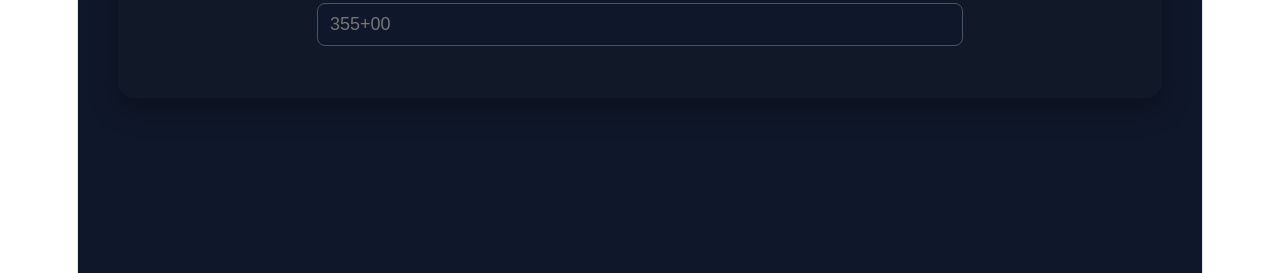
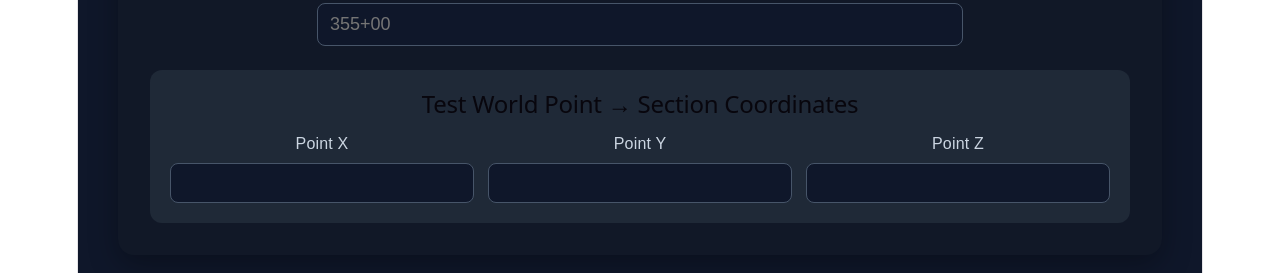
Before and after one commit to rrvizuete/trimble-alignment-sections, a React (Vite) app: page / in a window 1280 px wide. Shown: the part 263-536 px from the top of the page. Built offline with nearby package versions, Linux system fonts and the light colour scheme; no server answers.

Commit message:
Wdiget showing offsets and elevations

```diff
--- a/src/App.tsx
+++ b/src/App.tsx
@@ -2,6 +2,7 @@ import { useEffect, useMemo, useState } from "react";
 import { parseLandXml } from "./features/xml/landXmlParser";
 import { evaluateAlignment } from "./lib/evaluateAlignment";
 import { formatStation, parseStation } from "./lib/stationFormat";
+import { worldToSectionCoordinates } from "./lib/sectionTransform";
 import { PlanView } from "./components/PlanView";
 import type { Alignment } from "./types/alignment";
 
@@ -9,6 +10,10 @@ export default function App() {
   const [alignments, setAlignments] = useState<Alignment[]>([]);
   const [selectedName, setSelectedName] = useState<string>("");
   const [stationText, setStationText] = useState<string>("");
+
+  const [testPointX, setTestPointX] = useState<string>("");
+  const [testPointY, setTestPointY] = useState<string>("");
+  const [testPointZ, setTestPointZ] = useState<string>("");
 
   useEffect(() => {
     fetch("/sample-data/3485-ALG-XX-RWY-DES-AFC.xml")
@@ -38,9 +43,24 @@ export default function App() {
   );
 
   useEffect(() => {
-    if (selectedAlignment) {
-      setStationText(formatStation(selectedAlignment.staStart));
+    if (!selectedAlignment) return;
+
+    setStationText(formatStation(selectedAlignment.staStart));
+
+    const firstSegment = selectedAlignment.segments[0];
+    if (!firstSegment) return;
+
+    if (firstSegment.type === "line") {
+      setTestPointX(firstSegment.start.x.toFixed(3));
+      setTestPointY(firstSegment.start.y.toFixed(3));
+    } else {
+      setTestPointX(firstSegment.start.x.toFixed(3));
+      setTestPointY(firstSegment.start.y.toFixed(3));
     }
+
+    setTestPointZ(
+      selectedAlignment.profile?.points?.[0]?.elevation?.toFixed(3) ?? "0.000"
+    );
   }, [selectedAlignment]);
 
   const evaluation = useMemo(() => {
@@ -55,6 +75,20 @@ export default function App() {
       return null;
     }
   }, [selectedAlignment, stationText]);
+
+  const sectionCoords = useMemo(() => {
+    if (!evaluation) return null;
+
+    const x = Number(testPointX);
+    const y = Number(testPointY);
+    const z = Number(testPointZ);
+
+    if (!Number.isFinite(x) || !Number.isFinite(y) || !Number.isFinite(z)) {
+      return null;
+    }
+
+    return worldToSectionCoordinates(evaluation, { x, y, z });
+  }, [evaluation, testPointX, testPointY, testPointZ]);
 
   return (
     <div style={styles.page}>
@@ -116,7 +150,7 @@ export default function App() {
 
         {evaluation && (
           <div style={styles.panel}>
-            <h2 style={styles.panelTitle}>Evaluation</h2>
+            <h2 style={styles.panelTitle}>Station Evaluation</h2>
             <p style={styles.textRow}>
               <strong>Station:</strong> {stationText}
             </p>
@@ -149,6 +183,65 @@ export default function App() {
         )}
 
         {selectedAlignment && <PlanView alignment={selectedAlignment} evaluation={evaluation} />}
+
+        <div style={styles.panel}>
+          <h2 style={styles.panelTitle}>Test World Point → Section Coordinates</h2>
+
+          <div style={styles.testPointGrid}>
+            <div>
+              <label htmlFor="test-point-x" style={styles.smallLabel}>
+                Point X
+              </label>
+              <input
+                id="test-point-x"
+                type="text"
+                value={testPointX}
+                onChange={(e) => setTestPointX(e.target.value)}
+                style={styles.smallInput}
+              />
+            </div>
+
+            <div>
+              <label htmlFor="test-point-y" style={styles.smallLabel}>
+                Point Y
+              </label>
+              <input
+                id="test-point-y"
+                type="text"
+                value={testPointY}
+                onChange={(e) => setTestPointY(e.target.value)}
+                style={styles.smallInput}
+              />
+            </div>
+
+            <div>
+              <label htmlFor="test-point-z" style={styles.smallLabel}>
+                Point Z
+              </label>
+              <input
+                id="test-point-z"
+                type="text"
+                value={testPointZ}
+                onChange={(e) => setTestPointZ(e.target.value)}
+                style={styles.smallInput}
+              />
+            </div>
+          </div>
+
+          {sectionCoords && (
+            <div style={{ marginTop: 18 }}>
+              <p style={styles.textRow}>
+                <strong>Offset from CL:</strong> {sectionCoords.offset.toFixed(3)}
+              </p>
+              <p style={styles.textRow}>
+                <strong>Elevation:</strong> {sectionCoords.elevation.toFixed(3)}
+              </p>
+              <p style={styles.textRow}>
+                <strong>Along-tangent distance:</strong> {sectionCoords.along.toFixed(3)}
+              </p>
+            </div>
+          )}
+        </div>
       </div>
     </div>
   );
@@ -227,4 +320,26 @@ const styles: Record<string, React.CSSProperties> = {
     margin: "8px 0",
     fontSize: "18px",
   },
+  testPointGrid: {
+    display: "grid",
+    gridTemplateColumns: "repeat(3, minmax(0, 1fr))",
+    gap: "14px",
+    marginTop: "8px",
+  },
+  smallLabel: {
+    display: "block",
+    marginBottom: "6px",
+    fontSize: "16px",
+    color: "#cbd5e1",
+  },
+  smallInput: {
+    width: "100%",
+    padding: "10px 12px",
+    fontSize: "16px",
+    borderRadius: "8px",
+    border: "1px solid #475569",
+    background: "#0f172a",
+    color: "#e5e7eb",
+    boxSizing: "border-box",
+  },
 };
--- /dev/null
+++ b/src/lib/sectionTransform.ts
@@ -0,0 +1,42 @@
+import type { AlignmentEvaluation } from "./evaluateAlignment";
+
+export type SectionCoordinates = {
+  offset: number;
+  elevation: number;
+  along: number;
+};
+
+export type WorldPoint3D = {
+  x: number;
+  y: number;
+  z: number;
+};
+
+export function worldToSectionCoordinates(
+  stationPoint: AlignmentEvaluation,
+  worldPoint: WorldPoint3D
+): SectionCoordinates {
+  const dx = worldPoint.x - stationPoint.x;
+  const dy = worldPoint.y - stationPoint.y;
+
+  // Civil convention requested:
+  // negative = left of CL
+  // positive = right of CL
+  //
+  // The current normal vector points left, so dot(dx,dy,normal)
+  // is positive on the left. We flip the sign to match Civil 3D.
+  const offset = -(
+    dx * stationPoint.normal.x +
+    dy * stationPoint.normal.y
+  );
+
+  const along =
+    dx * stationPoint.tangent.x +
+    dy * stationPoint.tangent.y;
+
+  return {
+    offset,
+    elevation: worldPoint.z,
+    along,
+  };
+}
```
